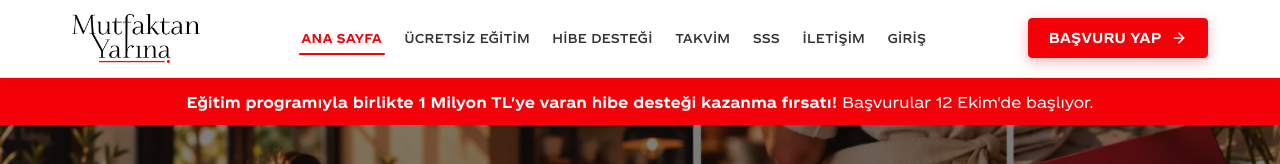
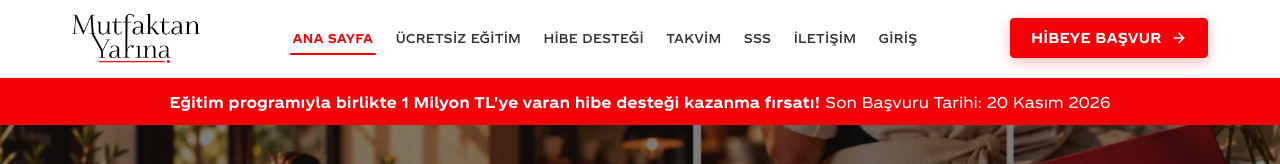
Before and after one commit to mutfaktan-yarina/fe, a website: page index.html in a window 1280 px wide. Shown: the top 164 px of the page. Drawn offline with nearby package versions, Linux system fonts and the light colour scheme; files that its build step writes are made by us from their sources.

Commit message:
home page text changes

```diff
--- a/index.html
+++ b/index.html
@@ -73,7 +73,7 @@
           <li><a href="giris.html">GİRİŞ</a></li>
         </ul>
       </nav>
-      <a href="kayit.html" class="btn btn-sm">BAŞVURU YAP
+      <a href="kayit.html" class="btn btn-sm">HİBEYE BAŞVUR
         <svg width="16" height="16" viewBox="0 0 24 24" fill="none" stroke="currentColor" stroke-width="2.2" stroke-linecap="round" stroke-linejoin="round" aria-hidden="true">
           <line x1="5" y1="12" x2="19" y2="12"></line>
           <polyline points="12 5 19 12 12 19"></polyline>
@@ -87,7 +87,7 @@
   <!-- @end header-public -->
 
   <aside class="promo-banner" aria-label="Duyuru">
-    <p><strong>Eğitim programıyla birlikte 1 Milyon TL'ye varan hibe desteği kazanma fırsatı!</strong> Başvurular 12 Ekim'de başlıyor.</p>
+    <p><strong>Eğitim programıyla birlikte 1 Milyon TL'ye varan hibe desteği kazanma fırsatı!</strong> Son Başvuru Tarihi: 20 Kasım 2026</p>
   </aside>
 
   <!-- =====================================================================
```
